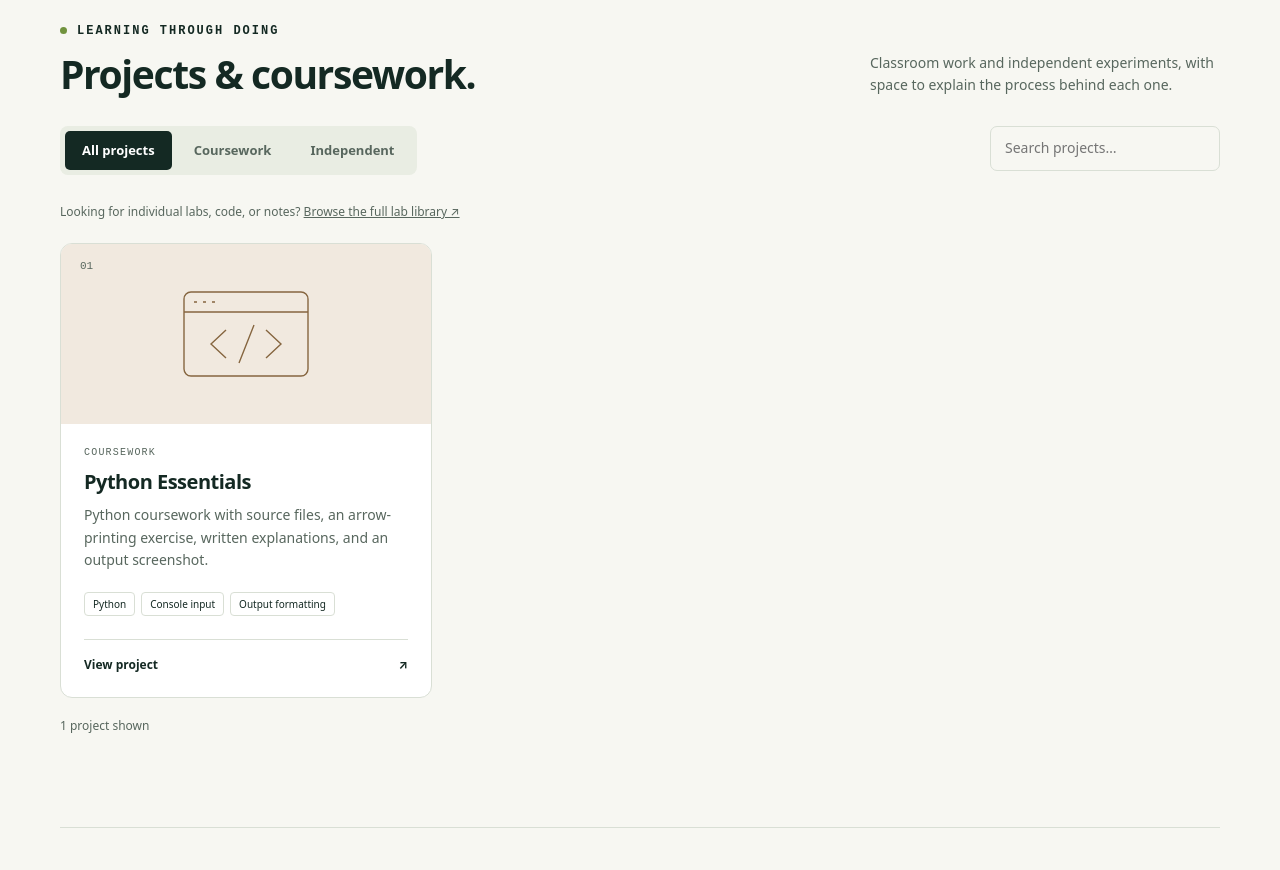
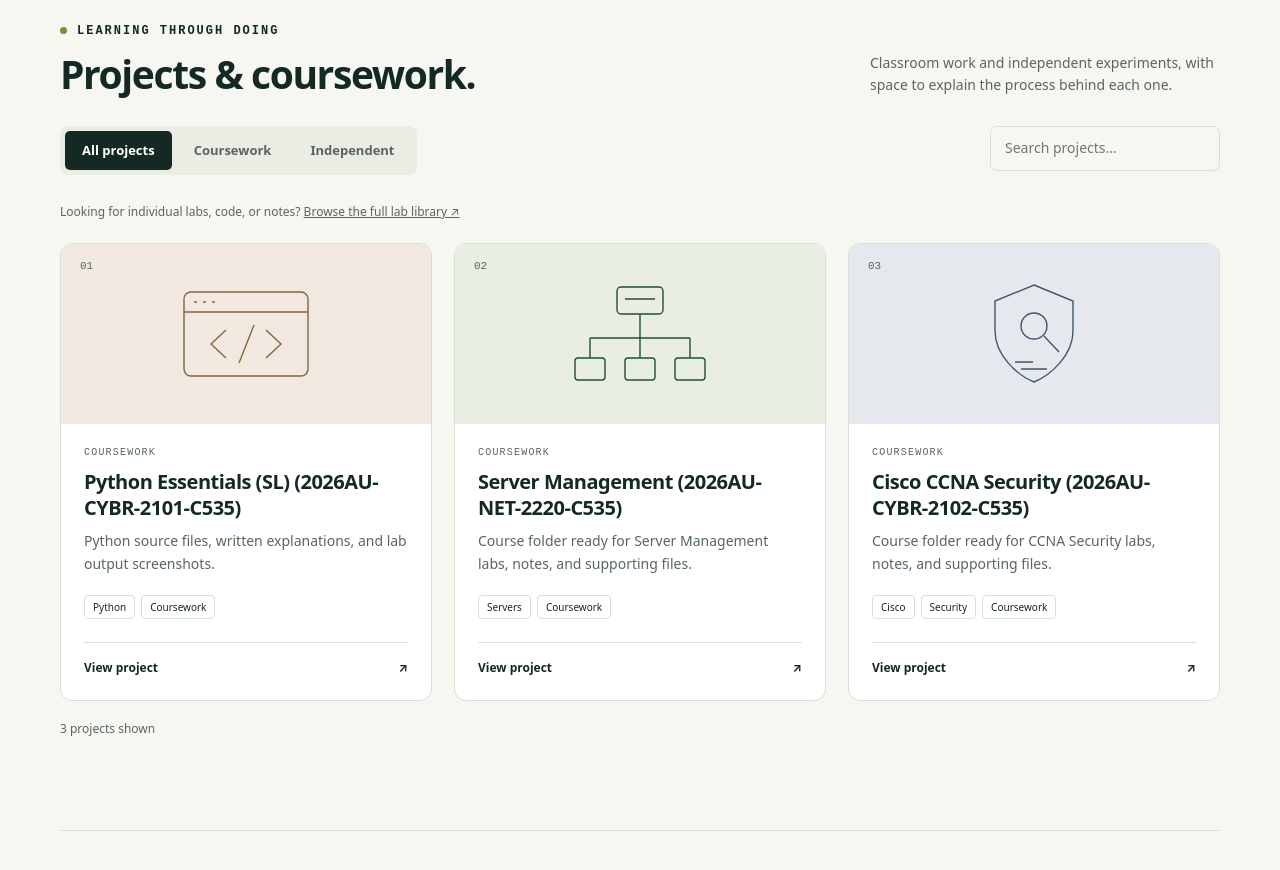
Before and after one commit to ShellenbargerC/shellenbargerc.github.io, a Jekyll site: the page index.html, which Jekyll copies as it is, in a window 1280 px wide and 900 px high, scrolled down 854 px. Shown: the top 870 px of the window. Built offline with Jekyll 4.4.1, drawn with Linux system fonts in a browser that asks for light colours.

Commit message:
Playbook Restructuring

```diff
--- /dev/null
+++ b/courses.json
@@ -0,0 +1,5 @@
+{
+  "coursework/PythonEssentials": "Python Essentials (SL) (2026AU-CYBR-2101-C535)",
+  "coursework/ServerManagement": "Server Management (2026AU-NET-2220-C535)",
+  "coursework/CiscoCCNASecurity": "Cisco CCNA Security (2026AU-CYBR-2102-C535)"
+}
--- a/index.html
+++ b/index.html
@@ -21,25 +21,42 @@
     <section class="about" id="about" aria-labelledby="about-title"><div><span class="eyebrow">Behind the projects</span><h2 id="about-title">A place to show<br>the whole process.</h2><p>A finished result tells part of the story. Each project also has room for the problem, the approach, the challenges, and what I learned along the way.</p></div><div><div class="about-list"><b>01 / Coursework</b><span>Labs, assignments & class projects</span></div><div class="about-list"><b>02 / Independent</b><span>Personal builds & experiments</span></div><div class="about-list"><b>03 / The details</b><span>Screenshots, takeaways & source code</span></div><p style="font-size:13px">My Python Essentials coursework includes practice with console input, string formatting, and printed output. The lab library keeps the code, notes, and screenshots together.</p></div></section>
     <section id="contact" class="contact" aria-labelledby="contact-title"><div><h2 id="contact-title">Let’s connect.</h2><p>Explore my code and projects on GitHub.</p></div><a class="button" href="https://github.com/ShellenbargerC">Find me on GitHub <span aria-hidden="true">↗</span></a></section>
   </main><footer><span>© <span id="year"></span> Cameron Shellenbarger</span><span>Built with curiosity. Updated as I learn.</span></footer>
-  <dialog id="project-dialog" aria-labelledby="dialog-title"><form method="dialog"><button class="close" aria-label="Close project details">Close ×</button></form><span class="dialog-label" id="dialog-category"></span><h2 id="dialog-title"></h2><p id="dialog-summary"></p><h3>The challenge</h3><p id="dialog-challenge"></p><h3>The approach</h3><p id="dialog-approach"></p><h3>What I learned</h3><p id="dialog-learned"></p><div id="dialog-links" class="actions"></div></dialog>
   <script>
     // Add featured projects here. Lab files are indexed separately and automatically.
     const projects = [
       {
-            "title": "Python Essentials",
+            "title": "Python Essentials (SL) (2026AU-CYBR-2101-C535)",
             "category": "coursework",
             "kind": "build",
             "tags": [
                   "Python",
-                  "Console input",
-                  "Output formatting"
+                  "Coursework"
             ],
-            "summary": "Python coursework with source files, an arrow-printing exercise, written explanations, and an output screenshot.",
-            "challenge": "Practice console input and output, including combining printed lines with newline sequences and changing a text-based arrow.",
-            "approach": "The folder includes an input-and-greeting exercise and Lab 2.1.13. The arrow lab keeps the Python source, a written walkthrough of the variations, and an output screenshot together.",
-            "learned": "The files document practice with print(), input(), f-strings, string concatenation, newline sequences, and spacing in console output.",
-            "demoUrl": "labs.html#coursework%2FPythonEssentials%2FREADME.md",
-            "sourceUrl": "https://github.com/ShellenbargerC/Playbook/tree/main/PythonEssentials"
+            "summary": "Python source files, written explanations, and lab output screenshots.",
+            "folder": "coursework/PythonEssentials"
+      },
+      {
+            "title": "Server Management (2026AU-NET-2220-C535)",
+            "category": "coursework",
+            "kind": "network",
+            "tags": [
+                  "Servers",
+                  "Coursework"
+            ],
+            "summary": "Course folder ready for Server Management labs, notes, and supporting files.",
+            "folder": "coursework/ServerManagement"
+      },
+      {
+            "title": "Cisco CCNA Security (2026AU-CYBR-2102-C535)",
+            "category": "coursework",
+            "kind": "security",
+            "tags": [
+                  "Cisco",
+                  "Security",
+                  "Coursework"
+            ],
+            "summary": "Course folder ready for CCNA Security labs, notes, and supporting files.",
+            "folder": "coursework/CiscoCCNASecurity"
       }
 ];
     const art = {
@@ -47,7 +64,7 @@
       security:'<path d="M75 6 114 22v30c0 24-22 44-39 51-17-7-39-27-39-51V22Z"/><circle cx="75" cy="47" r="13"/><path d="m85 57 15 16M56 83h18M62 90h26"/>',
       build:'<rect x="13" y="13" width="124" height="84" rx="7"/><path d="M13 33h124M23 23h3m6 0h3m6 0h3M55 51 40 65l15 14m40-28 15 14-15 14M83 46 68 84"/>'
     };
-    const grid=document.querySelector('#project-grid'),dialog=document.querySelector('#project-dialog');
+    const grid=document.querySelector('#project-grid');
     let category='all';
     function label(value){return value==='coursework'?'Coursework':'Independent';}
     function safeUrl(value, image=false){try{const u=new URL(value,location.href);return (['https:','http:'].includes(u.protocol)||(image&&u.protocol==='file:'))?u.href:null;}catch{return null;}}
@@ -63,16 +80,9 @@
       const title=document.createElement('h3');title.textContent=project.title;
       const summary=document.createElement('p');summary.textContent=project.summary;
       const tags=document.createElement('div');tags.className='tags';(project.tags||[]).forEach(text=>{const tag=document.createElement('span');tag.className='tag';tag.textContent=text;tags.append(tag);});
-      const button=document.createElement('button');button.type='button';button.className='detail';button.textContent='View project';button.setAttribute('aria-label','View '+project.title);const arrow=document.createElement('span');arrow.textContent='↗';arrow.setAttribute('aria-hidden','true');button.append(arrow);button.addEventListener('click',()=>openProject(project));
+      const button=document.createElement('a');button.href='labs.html?folder='+encodeURIComponent(project.folder);button.className='detail';button.textContent='View project';button.setAttribute('aria-label','View '+project.title);const arrow=document.createElement('span');arrow.textContent='↗';arrow.setAttribute('aria-hidden','true');button.append(arrow);
       body.append(type,title,summary,tags,button);card.append(visual,body);grid.append(card);
     });
-    function openProject(project){
-      document.querySelector('#dialog-category').textContent=label(project.category);
-      ['title','summary','challenge','approach','learned'].forEach(key=>document.querySelector('#dialog-'+key).textContent=project[key]||'Details coming soon.');
-      const links=document.querySelector('#dialog-links');links.replaceChildren();
-      [['sourceUrl','Original playbook ↗'],['demoUrl','Browse lab files ↗']].forEach(([key,title])=>{const url=project[key]&&safeUrl(project[key]);if(url){const a=document.createElement('a');a.href=url;a.className='button';a.textContent=title;links.append(a);}});
-      dialog.showModal();
-    }
     function filterProjects(){const query=document.querySelector('#search').value.toLowerCase().trim();let visible=0;projects.forEach((project,index)=>{const match=(category==='all'||project.category===category)&&[project.title,project.summary,...(project.tags||[])].join(' ').toLowerCase().includes(query);grid.children[index].hidden=!match;if(match)visible++;});document.querySelector('#empty').hidden=visible!==0;document.querySelector('#results').textContent=visible+' project'+(visible===1?'':'s')+' shown';}
     document.querySelectorAll('[data-filter]').forEach(button=>button.addEventListener('click',()=>{category=button.dataset.filter;document.querySelectorAll('[data-filter]').forEach(item=>item.setAttribute('aria-pressed',String(item===button)));filterProjects();}));
     document.querySelector('#search').addEventListener('input',filterProjects);
```
Also changed, not shown: content-index.json (+1 -1 lines), labs.html (+21 -7 lines), scripts/build_content.py (+11 -1 lines), README.md, 2 other files.
